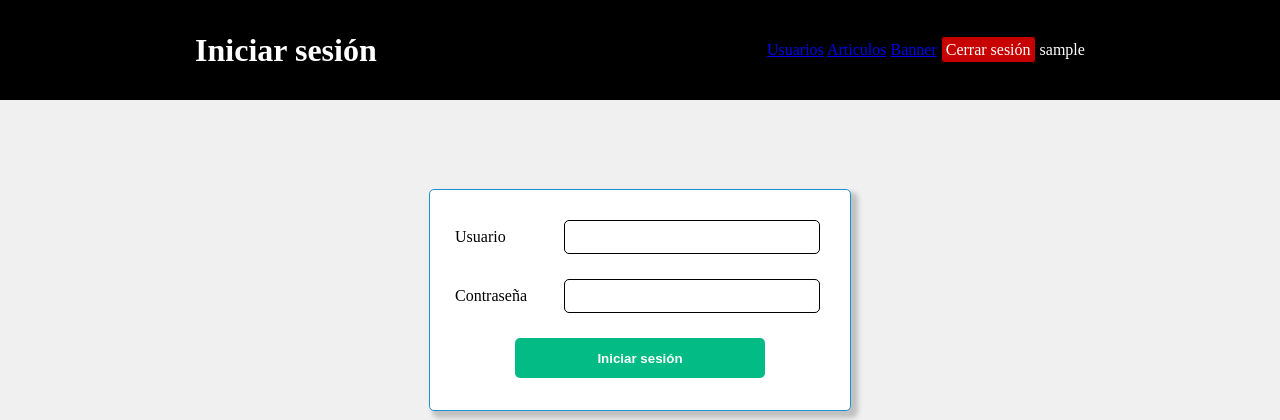
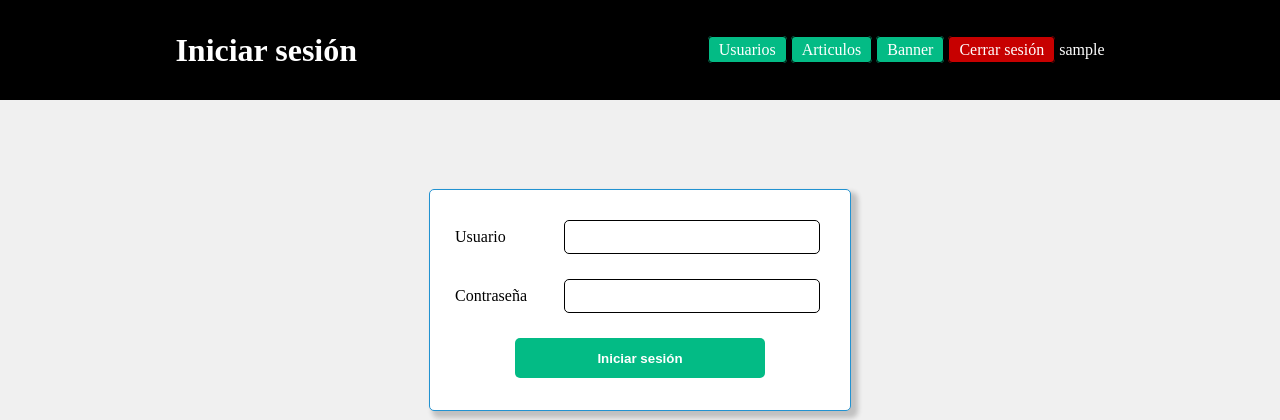
Before and after one commit to CesCM28/Notas, a Flask app: page / in a window 1280 px wide. Shown: the top 420 px of the page. Run offline with Flask 2, Linux system fonts and the light colour scheme; the visitor is signed in with stand-in values (Sample User, id 1); tables that the repository leaves empty or names only in its code hold one stand-in row (values such as "Sample post"); data that the repository does not hold is empty.

Commit message:
estilo de a para menu

```diff
--- a/static/style.css
+++ b/static/style.css
@@ -26,7 +26,17 @@ body {
     color: #fff;
     background-color: #c70000;
     font-size: bold;
-    padding: 4px;
+    padding: 4px 10px 4px 10px;;
+    border-radius: 4px;
+    text-decoration:none;
+    border: 1px solid #000;
+}
+
+.b-menu {
+    color: #fff;
+    background-color: #03BB85;
+    font-size: bold;
+    padding: 4px 10px 4px 10px;
     border-radius: 4px;
     text-decoration:none;
     border: 1px solid #000;
```
Also changed, not shown: templates/articulos/editar.html (+8 -7 lines).
